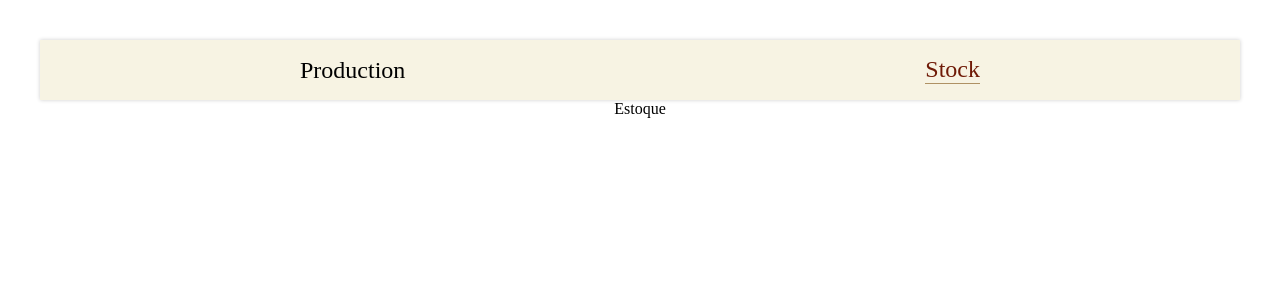
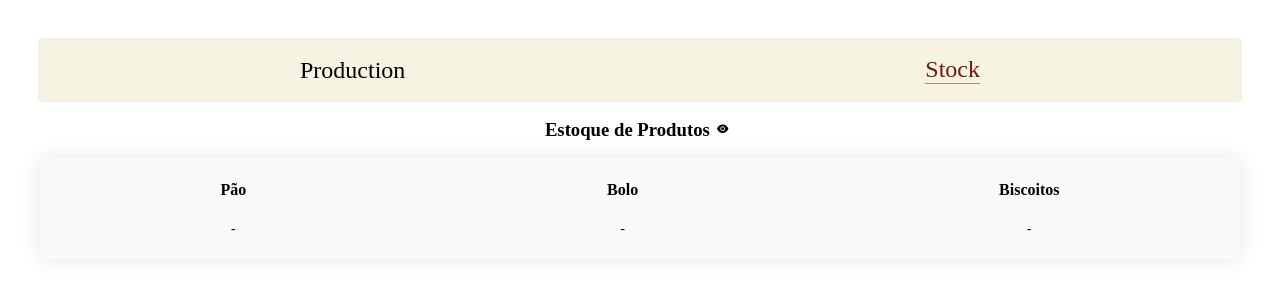
Before and after one commit to wagner92sr/Breadact, a React (Vite) app: page /stock in a window 1280 px wide. Shown: the top 300 px of the page. Built offline with nearby package versions, Linux system fonts and the light colour scheme.

Commit message:
implementando o estocque com queryPrams

```diff
--- a/package.json
+++ b/package.json
@@ -13,6 +13,7 @@
     "@types/styled-components": "^5.1.26",
     "react": "^18.2.0",
     "react-dom": "^18.2.0",
+    "react-icons": "^4.4.0",
     "react-router-dom": "^5.3.0",
     "styled-components": "^5.3.5"
   },
--- a/src/App.tsx
+++ b/src/App.tsx
@@ -2,6 +2,7 @@
 import { BrowserRouter, Switch, Route, Redirect } from "react-router-dom";
 import { Navbar } from "./components/Navbar";
 import { Production } from "./components/Production";
+import { Stock } from "./components/Stock";
 
 function App() {
   return (
@@ -17,7 +18,9 @@
             <Production />
           </Route>
 
-          <Route path="/stock">Estoque</Route>
+          <Route path="/stock">
+            <Stock />
+          </Route>
         </Switch>
       </BrowserRouter>
     </div>
--- /dev/null
+++ b/src/components/Stock/index.tsx
@@ -0,0 +1,38 @@
+import {
+  generatePath,
+  useHistory,
+  useParams,
+  useRouteMatch,
+} from "react-router-dom";
+import data from "../../assets/data.json";
+import { ButtonVisibility, StockContainer } from "./styles";
+import { AiFillEyeInvisible, AiFillEye } from "react-icons/ai";
+
+type ParamsType = {
+  selectedProduct: string;
+};
+export const Stock = () => {
+  const history = useHistory();
+  const routeMatch = useRouteMatch();
+  const showStock = false;
+
+  return (
+    <div>
+      <h3>
+        Estoque de Produtos
+        <ButtonVisibility>
+          {showStock ? <AiFillEyeInvisible /> : <AiFillEye />}
+        </ButtonVisibility>
+      </h3>
+
+      <StockContainer>
+        {data.products.map((product) => (
+          <div key={product.id}>
+            <h4>{product.name}</h4>
+            <h5>{showStock ? product.stock : "-"}</h5>
+          </div>
+        ))}
+      </StockContainer>
+    </div>
+  );
+};
--- /dev/null
+++ b/src/components/Stock/styles.ts
@@ -0,0 +1,16 @@
+import styled from "styled-components";
+
+export const StockContainer = styled.div`
+  display: flex;
+  align-items: center;
+  justify-content: space-around;
+
+  background-color: #fafafa;
+  box-shadow: 0 0 20px rgba(0, 0, 0, 0.1);
+`;
+
+export const ButtonVisibility = styled.button`
+  border: none;
+  background: none;
+  cursor: pointer;
+`;
```
Also changed, not shown: 1 other file (tests, documents, lock files or other folders).
